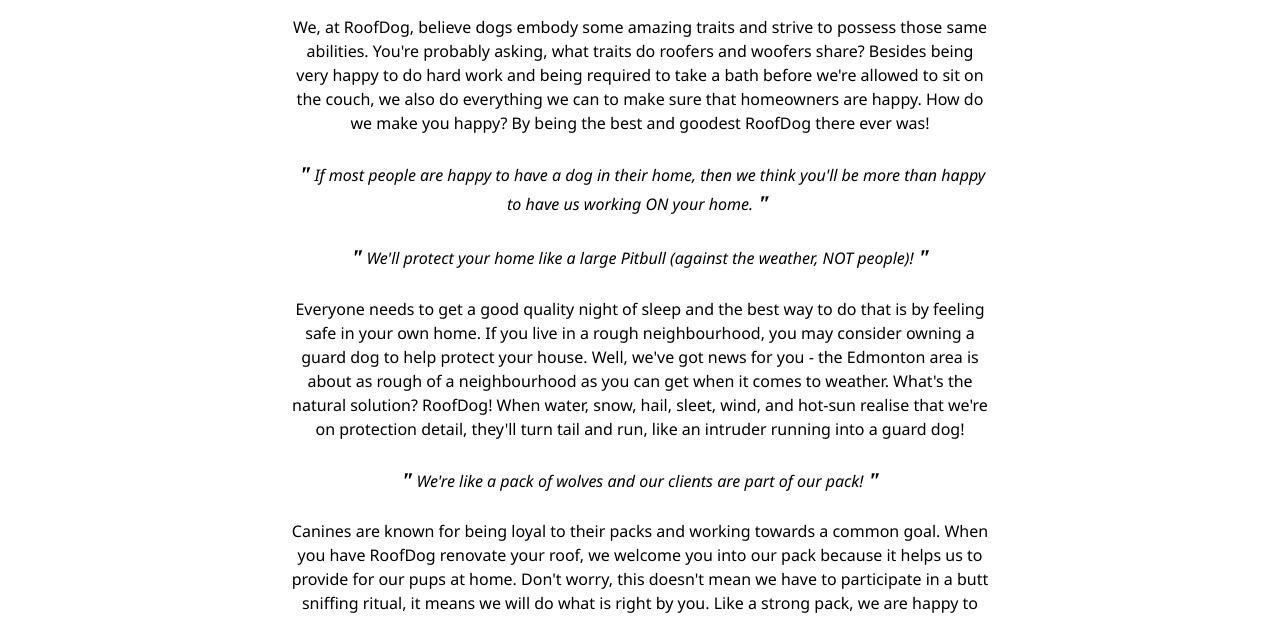
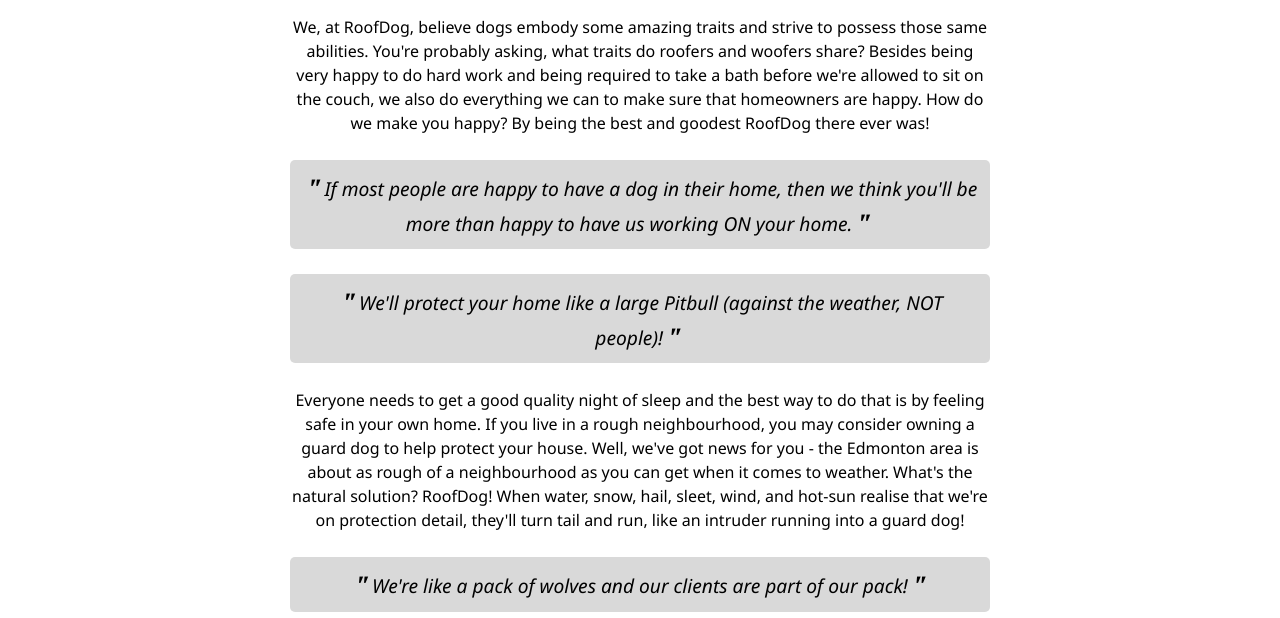
Before and after one commit to ReggyC/roofdogroofing, a plain HTML site: page whyus.html in a window 1280 px wide. Shown: the part 175-793 px from the top of the page. Drawn offline with Linux system fonts and the light colour scheme.

Commit message:
Added background to quotes, increased quotes font-size

```diff
--- a/css/style.css
+++ b/css/style.css
@@ -236,7 +236,7 @@ footer hr{ width: 50%; }
     margin: 25px auto;
 }
 .about hr{color:#E57C04}
-.quote{font-style:italic;}
+.quote{font-style:italic;font-size:larger;background-color:rgba(128, 128, 128, 0.301);border-radius:5px;padding:10px}
 .quote-marks{font-family:Georgia, 'Times New Roman', Times, serif;font-weight:bolder;font-size:larger;margin:0 5px;}
 
 /* *****************      Estimate      ******************* */
```
